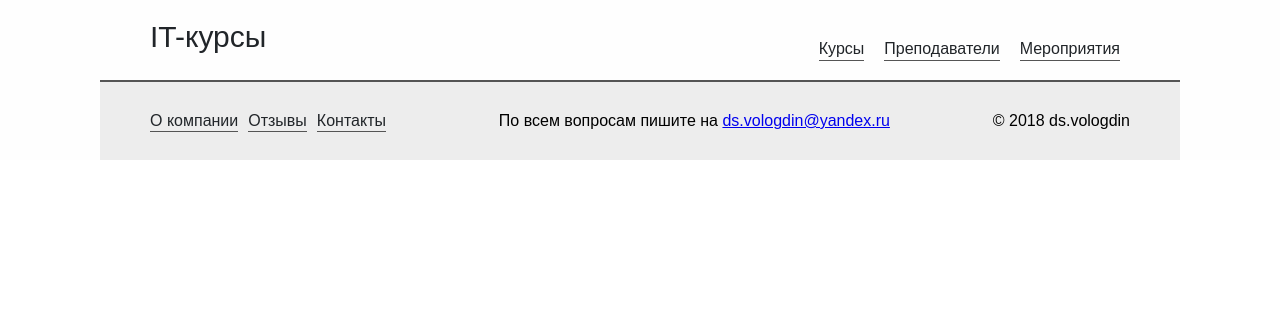
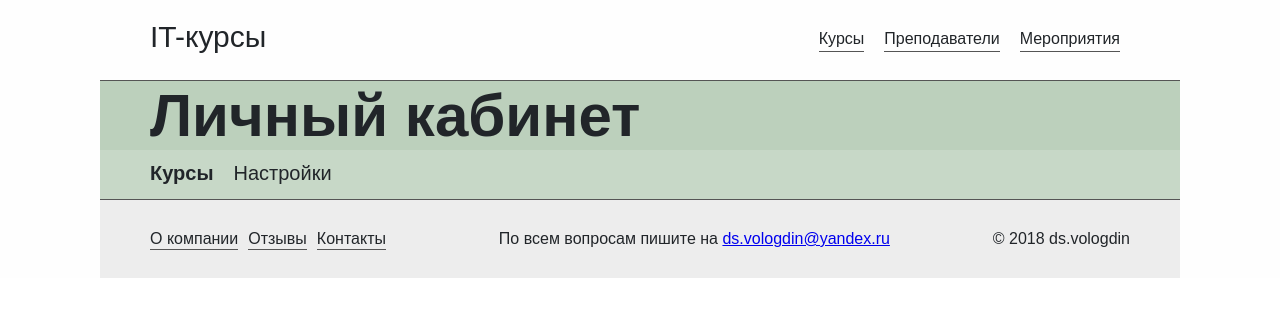
Before and after one commit to ds-vologdin/learning_courses_site, a React app in the folder front-end/: page / in a window 1280 px wide. Shown: the top 316 px of the page. Built offline with nearby package versions, Linux system fonts and the light colour scheme.

Commit message:
добавил в ЛК заголовок и кнопки

```diff
--- a/front-end/src/Settings.js
+++ b/front-end/src/Settings.js
@@ -9,11 +9,63 @@ class Settings extends Component {
   render() {
     return (
       <div className='settings app__settings'>
-        <Header className="main__header" sign_button={this.props.sign_button}/>
-        <Footer className="main__footer"/>
+        <Header className='settings__header' sign_button={this.props.sign_button}/>
+        <SettingsContainer/>
+        <Footer className='settings__footer'/>
       </div>
     );
   }
 }
 
+
+class SettingsContainer extends Component {
+  constructor(props) {
+      super();
+      this.state = {
+          active_block: 'learning',
+      };
+  }
+  check_active_block = (active_block) => {
+    this.setState({
+          active_block: active_block,
+    });
+  }
+  render() {
+    return (
+      <div className='settings__container'>
+        <Title/>
+        <Buttons active_block={this.state.active_block} check_active_block={this.check_active_block}/>
+      </div>
+    );
+  }
+}
+
+const Title = () => (
+  <div className='settings__title'>
+    <div className='settings__title-container'>Личный кабинет</div>
+  </div>
+)
+
+class Buttons extends Component {
+  render() {
+    let class_item_learning = 'buttons-settings__item';
+    let class_item_settings = 'buttons-settings__item';
+    if (this.props.active_block === 'learning') {
+      class_item_learning += ' ' + class_item_learning + '--active';
+    }
+    if (this.props.active_block === 'settings') {
+      class_item_settings += ' ' + class_item_settings + '--active';
+    }
+    return (
+      <div className='buttons-settings settings__buttons'>
+        <div className='buttons-settings__container'>
+          <div className={class_item_learning} onClick={ () => this.props.check_active_block('learning') }>Курсы</div>
+          <div className={class_item_settings} onClick={ () => this.props.check_active_block('settings') }>Настройки</div>
+        </div>
+      </div>
+    );
+  }
+}
+
+
 export default Settings;
--- a/front-end/src/less/Header.less
+++ b/front-end/src/less/Header.less
@@ -16,13 +16,12 @@
     color: @black;
   }
   &__menu {
-    padding-top: 10px;
     display: flex;
   }
   &__menu-link {
     color: @black;
     text-align: center;
-    margin: 10px;
+    margin: 10px 10px 2px 10px;
     padding-bottom: 2px;
     text-decoration: none;
     border-bottom: @border-gray;
--- a/front-end/src/less/Settings.less
+++ b/front-end/src/less/Settings.less
@@ -0,0 +1,51 @@
+@import "./brand.less";
+
+.settings {
+  text-align: center;
+  background-color: @white;
+  color: @black;
+  &__footer {
+    max-width: @width-container-pc + 100px;
+    border-top: @border-gray;
+    background-color: @gray-ligth;
+  }
+  &__container {
+    max-width: @width-container-pc + 100px;
+    margin: 0 auto;
+  }
+  &__title-container {
+    font-size: @font-bigest;
+    max-width: @width-container-pc;
+    text-align: left;
+    font-weight: @font-bold;
+    margin: 0 auto;
+  }
+  &__title {
+    background-color: @green;
+  }
+}
+
+.buttons-settings {
+  background-color: @green-ligth;
+  padding: 10px 0;
+  &__container {
+    max-width: @width-container-pc;
+    margin: 0 auto;
+    display: flex;
+  }
+  &__item {
+    color: @black;
+    font-size: @font-medium;
+    text-decoration: none;
+    margin: 0 20px 2px 0;
+    padding: 2px 0;
+    &:hover {
+      border-bottom: @border-gray;
+      margin-bottom: 1px;
+      cursor: pointer;
+    }
+    &--active {
+      font-weight: @font-bold;
+    }
+  }
+}
--- a/front-end/src/less/brand.less
+++ b/front-end/src/less/brand.less
@@ -15,5 +15,6 @@
 @font-bold: 900;
 @font-normal: 400;
 
+@font-bigest: 60px;
 @font-big: 30px;
 @font-medium: 20px;
```
